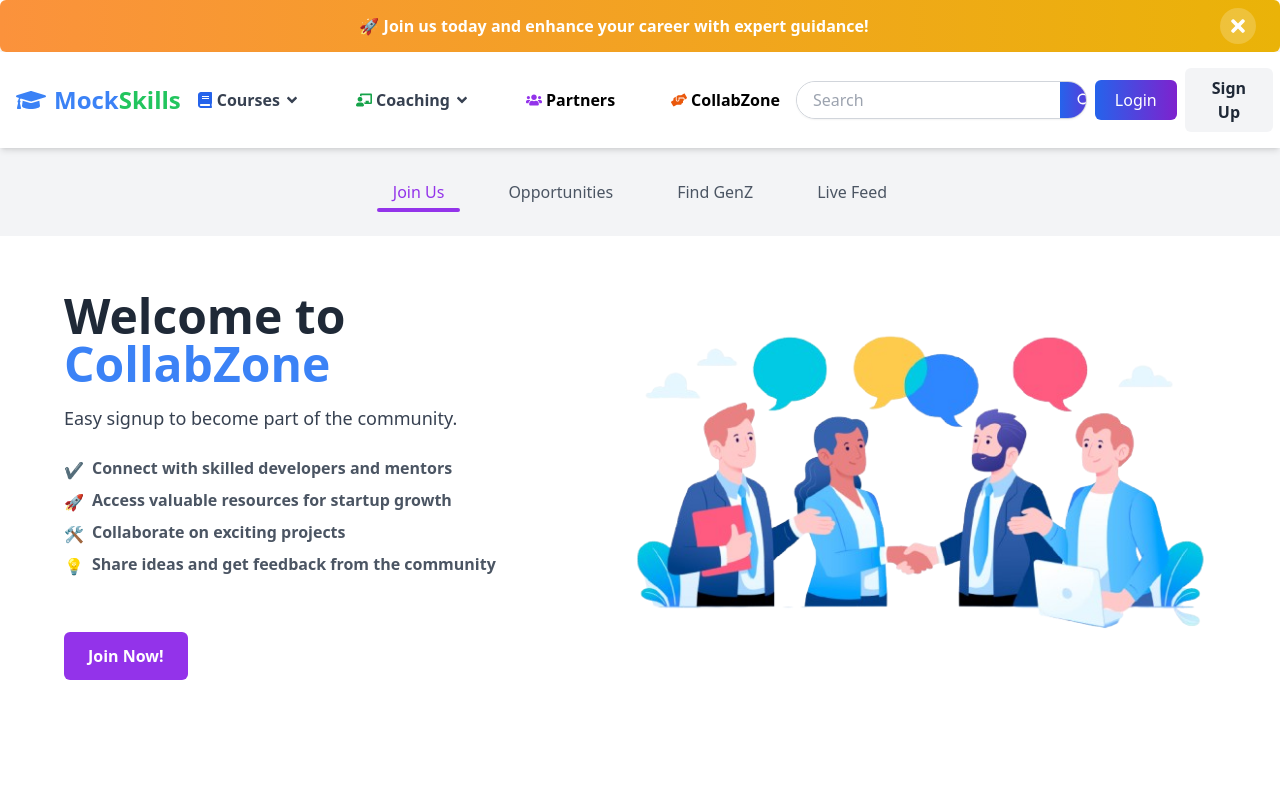
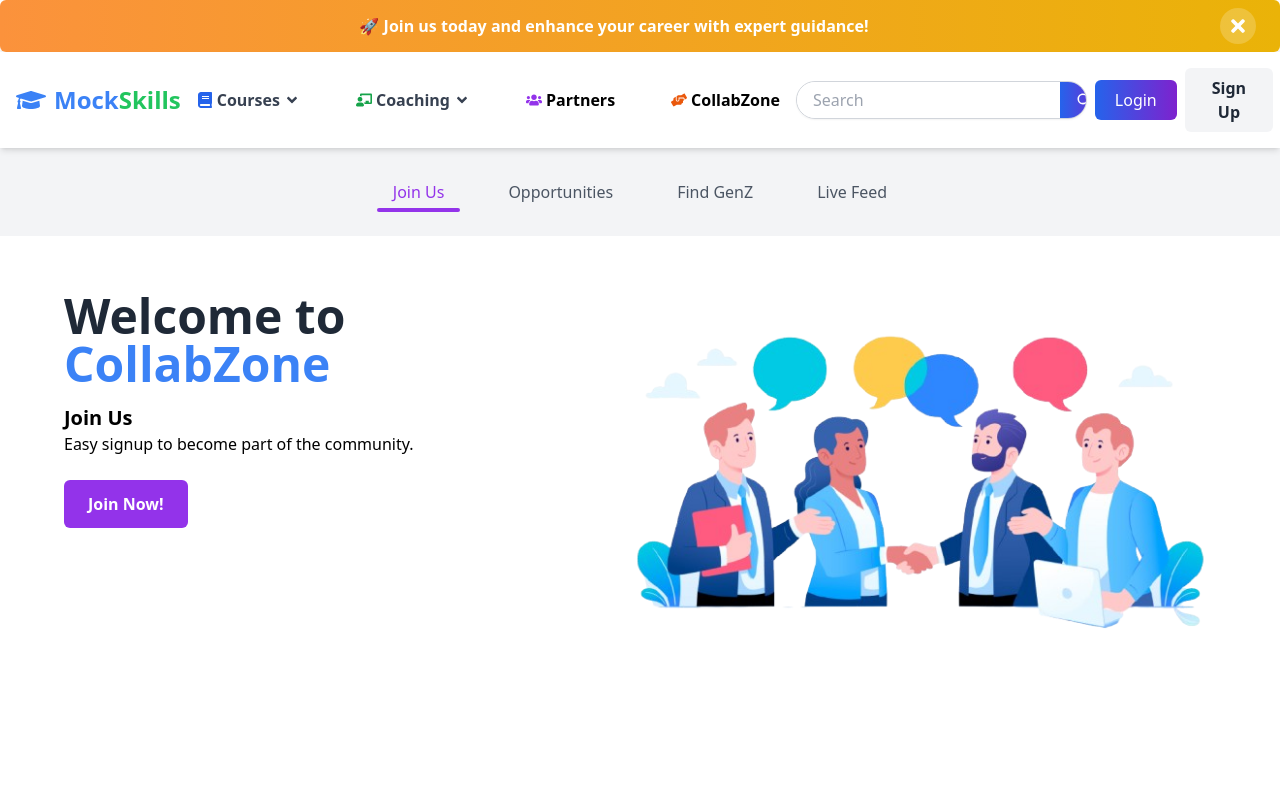
Before and after one commit to MockSkills-Tech/mockskills, a React (Vite) app: page /collabzone in a window 1280 px wide. Shown: the top 789 px of the page. Built offline with nearby package versions, Linux system fonts and the light colour scheme.

Commit message:
Refactor CollabZone Project Structure

```diff
--- a/src/Components/CollabZone/CollabZone.jsx
+++ b/src/Components/CollabZone/CollabZone.jsx
@@ -1,118 +1,76 @@
-import React, { useState } from "react";
-import interviewImage from "../../assets/FeaturesPic/team.png"; // Import the image used in the component
+import React, { useState, Suspense, lazy } from "react";
+import interviewImage from "../../assets/FeaturesPic/team.png"; // Replace with your image path
+import Menu from './Menu';  // Import Menu component
+
+// Dynamically import each feature component (code-splitting)
+const JoinUs = lazy(() => import("./JoinUs"));
+const Opportunities = lazy(() => import("./Opportunities"));
+const FindGenZ = lazy(() => import("./FindGenZ"));
+const LiveFeed = lazy(() => import("./LiveFeed"));
 
 const CollabZone = () => {
-  // State to track which feature is currently active
-  const [activeFeature, setActiveFeature] = useState("Join Us"); // Default feature
+  const [activeFeature, setActiveFeature] = useState("Join Us");
 
-  // Object holding details for each feature
-  const featureDetails = {
-    "Join Us": {
-      description: "Easy signup to become part of the community.",
-    },
-    Opportunities: {
-      description: "A hub for internships, job listings, and startup roles.",
-    },
-    "Find GenZ": {
-      description: "A search feature to connect with fellow GenZ talent.",
-    },
-    "Live Feed": {
-      description: "A real-time space for project updates, collaborations, and discussions.",
-    },
+  // Object mapping active feature to respective lazy-loaded component
+  const featureComponents = {
+    "Join Us": <JoinUs />,
+    Opportunities: <Opportunities />,
+    "Find GenZ": <FindGenZ />,
+    "Live Feed": <LiveFeed />,
   };
 
   return (
     <>
-      {/* Menu Section - Contains buttons for feature selection */}
-      <section className="bg-gray-100 py-6">
-        <div className="container mx-auto px-6 md:px-12">
-          <nav className="mt-2 flex justify-center space-x-8 text-sm md:text-base font-medium text-gray-600">
-            {Object.keys(featureDetails).map((item) => (
-              <button
-                key={item}
-                onClick={() => setActiveFeature(item)} // Update the active feature on click
-                className={`relative pb-2 px-4 hover:text-purple-600 transition duration-200 ease-in-out ${
-                  activeFeature === item
-                    ? "text-purple-600 after:content-[''] after:absolute after:w-full after:h-1 after:bg-purple-600 after:bottom-0 after:left-0 after:rounded-full" // Active state styling
-                    : ""
-                }`}
-                aria-label={`Select ${item}`} // Accessibility label
-              >
-                {item}
-              </button>
-            ))}
-          </nav>
-        </div>
-      </section>
+      {/* Menu Section */}
+      <Menu activeFeature={activeFeature} setActiveFeature={setActiveFeature} />
 
-      {/* Main Section: Two-Column Layout for introduction and image */}
+      {/* Main Section */}
       <section className="flex flex-col md:flex-row justify-between items-start h-auto mt-6 mx-4 md:mx-8 bg-white rounded-lg p-8">
-        {/* Left Section: Introduction with feature details */}
         <div className="flex flex-col items-start md:w-1/2 mb-8">
           <h1 className="font-bold text-4xl md:text-5xl mb-4 text-gray-800">
             Welcome to <span className="text-blue-500">CollabZone</span>
           </h1>
-          {/* Display description of the currently active feature */}
-          <p className="text-lg text-gray-700 mb-6 max-w-lg">
-            {featureDetails[activeFeature].description}
-          </p>
-          {/* List of features and benefits */}
-          <ul className="list-disc list-inside text-gray-600 mb-6">
-            <li className="flex items-center mb-2">
-              <span className="h-5 w-5 text-blue-500 mr-2">✔️</span>
-              <span className="font-bold">Connect with skilled developers and mentors</span>
-            </li>
-            <li className="flex items-center mb-2">
-              <span className="h-5 w-5 text-blue-500 mr-2">🚀</span>
-              <span className="font-bold">Access valuable resources for startup growth</span>
-            </li>
-            <li className="flex items-center mb-2">
-              <span className="h-5 w-5 text-blue-500 mr-2">🛠️</span>
-              <span className="font-bold">Collaborate on exciting projects</span>
-            </li>
-            <li className="flex items-center mb-2">
-              <span className="h-5 w-5 text-blue-500 mr-2">💡</span>
-              <span className="font-bold">Share ideas and get feedback from the community</span>
-            </li>
-          </ul>
-          {/* Join Now button with dynamic styling based on active feature */}
+
+          {/* Suspense allows lazy-loaded components to fallback while they load */}
+          <Suspense fallback={<div>Loading...</div>}>
+            {featureComponents[activeFeature]}
+          </Suspense>
+
           <button
-            onClick={() => setActiveFeature("Join Us")} // Set active feature to "Join Us"
+            onClick={() => setActiveFeature("Join Us")}
             className={`mt-6 px-6 py-3 rounded-md text-white font-semibold transition duration-200 ease-in-out ${
-              activeFeature === "Join Us" ? "bg-purple-600 hover:bg-purple-700" : "bg-gradient-to-r from-blue-500 to-purple-600 hover:bg-purple-700"
-            } focus:outline-none focus:ring-2 focus:ring-blue-300`} // Button styling
-            aria-label="Join the CollabZone community" // Accessibility label
+              activeFeature === "Join Us"
+                ? "bg-purple-600 hover:bg-purple-700"
+                : "bg-gradient-to-r from-blue-500 to-purple-600 hover:bg-purple-700"
+            } focus:outline-none focus:ring-2 focus:ring-blue-300`}
+            aria-label="Join the CollabZone community"
           >
             Join Now!
           </button>
         </div>
 
-        {/* Right Section: Image of the team */}
         <div className="flex items-center justify-center mb-8">
           <img
-            src={interviewImage} // Image source
-            alt="Open Source Collaboration" // Image alt text for accessibility
+            src={interviewImage}
+            alt="Open Source Collaboration"
             className="object-cover rounded-lg max-h-full"
-            loading="lazy" // Optimize loading
+            loading="lazy"
             onError={(e) => {
-              e.target.onerror = null; // Prevents infinite loop
-              e.target.src = 'fallback-image.jpg'; // Provide a fallback image if the main image fails to load
+              e.target.onerror = null;
+              e.target.src = 'fallback-image.jpg';
             }}
           />
         </div>
       </section>
 
-      {/* Additional Message Section */}
       <section className="w-full text-center mt-8">
         <p className="text-lg text-gray-700 mb-6 max-w-lg mx-auto">
           Our <span className="text-blue-500 font-bold">GenZ team</span> is working hard to bring this to you!
         </p>
-        <p className="text-2xl text-red-500 font-bold mb-6">
-          Coming soon!
-        </p>
+        <p className="text-2xl text-red-500 font-bold mb-6">Coming soon!</p>
       </section>
     </>
   );
 };
 
-export default CollabZone; // Export the CollabZone component for use in other parts of the app
+export default CollabZone;
--- /dev/null
+++ b/src/Components/CollabZone/FIndGenz.jsx
@@ -0,0 +1,12 @@
+import React from "react";
+
+const FindGenZ = () => {
+  return (
+    <div>
+      <h2 className="text-xl font-bold">Find GenZ</h2>
+      <p>A search feature to connect with fellow GenZ talent.</p>
+    </div>
+  );
+};
+
+export default FindGenZ;
--- /dev/null
+++ b/src/Components/CollabZone/JoinUs.jsx
@@ -0,0 +1,12 @@
+import React from "react";
+
+const JoinUs = () => {
+  return (
+    <div>
+      <h2 className="text-xl font-bold">Join Us</h2>
+      <p>Easy signup to become part of the community.</p>
+    </div>
+  );
+};
+
+export default JoinUs;
--- /dev/null
+++ b/src/Components/CollabZone/LiveFeed.jsx
@@ -0,0 +1,12 @@
+import React from "react";
+
+const LiveFeed = () => {
+  return (
+    <div>
+      <h2 className="text-xl font-bold">Live Feed</h2>
+      <p>A real-time space for project updates, collaborations, and discussions.</p>
+    </div>
+  );
+};
+
+export default LiveFeed;
--- /dev/null
+++ b/src/Components/CollabZone/Menu.jsx
@@ -0,0 +1,30 @@
+import React from "react";
+
+const Menu = ({ activeFeature, setActiveFeature }) => {
+  const menuItems = ["Join Us", "Opportunities", "Find GenZ", "Live Feed"];
+
+  return (
+    <section className="bg-gray-100 py-6">
+      <div className="container mx-auto px-6 md:px-12">
+        <nav className="mt-2 flex justify-center space-x-8 text-sm md:text-base font-medium text-gray-600">
+          {menuItems.map((item) => (
+            <button
+              key={item}
+              onClick={() => setActiveFeature(item)}
+              className={`relative pb-2 px-4 hover:text-purple-600 transition duration-200 ease-in-out ${
+                activeFeature === item
+                  ? "text-purple-600 after:content-[''] after:absolute after:w-full after:h-1 after:bg-purple-600 after:bottom-0 after:left-0 after:rounded-full"
+                  : ""
+              }`}
+              aria-label={`Select ${item}`}
+            >
+              {item}
+            </button>
+          ))}
+        </nav>
+      </div>
+    </section>
+  );
+};
+
+export default Menu;
--- /dev/null
+++ b/src/Components/CollabZone/Opportunities.jsx
@@ -0,0 +1,12 @@
+import React from "react";
+
+const Opportunities = () => {
+  return (
+    <div>
+      <h2 className="text-xl font-bold">Opportunities</h2>
+      <p>A hub for internships, job listings, and startup roles.</p>
+    </div>
+  );
+};
+
+export default Opportunities;
```
